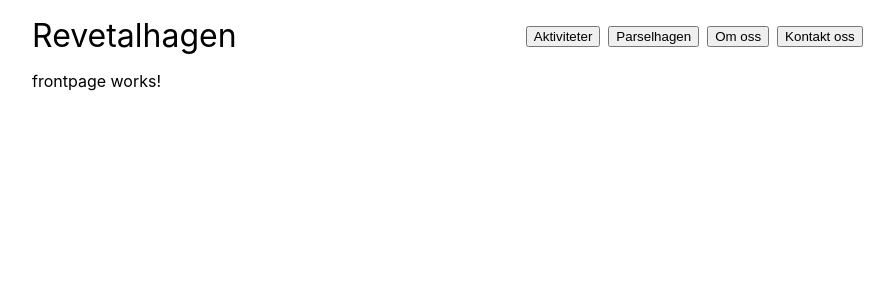
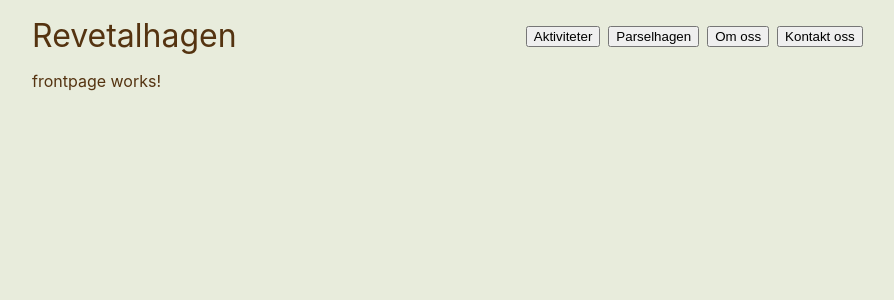
Before and after one commit to rotk1v/Revetalhagen, an Angular app: page / in a window 1280 px wide. Shown: the top 300 px of the page, without its empty margins (48-942 px from the left). Built offline with nearby package versions, Linux system fonts and the light colour scheme.

Commit message:
Introduced a few colors. TODO: proper naming

```diff
--- /dev/null
+++ b/src/colors.scss
@@ -0,0 +1,6 @@
+$darkest: #543310;
+$green: #b5c18e;
+$darker-beige: #c7b7a3;
+$beige: #eadbc8;
+// $lightest: #f8f4e1;
+$lightest: #f1f1f1;
--- a/src/styles.scss
+++ b/src/styles.scss
@@ -4,4 +4,6 @@ body {
   margin: 0;
   padding: 0;
   height: 100dvh;
+  background-color: rgba($green, 0.3);
+  color: $darkest;
 }
--- a/src/variables.scss
+++ b/src/variables.scss
@@ -1 +1,3 @@
+@import "./colors.scss";
+
 $font-xxl: 2rem;
```
